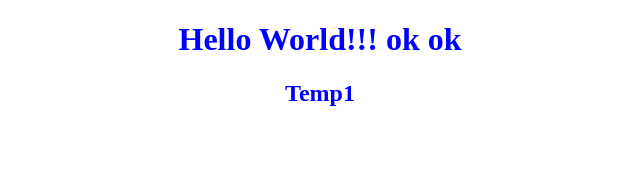
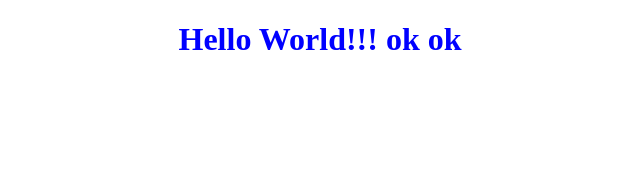
Before and after one commit to Aadarsh369/Movie_Recommender, a React (Create React App) app: page / in a window 1280 px wide. Shown: the top 170 px of the page, without its empty margins (320-960 px from the left). Built offline with nearby package versions, Linux system fonts and the light colour scheme.

Commit message:
Revert "added h2 tag"
This reverts commit bd4f77e67d6e4e0d81058d99b579992b087f8dbf.

```diff
--- a/src/App.js
+++ b/src/App.js
@@ -4,9 +4,10 @@ function App() {
   return (
     <div className="App">
         <h1>
-            Hello World!!! ok ok
+
+    Hello World!!! ok ok
+
         </h1>
-        <h2>Temp1</h2>
     </div>
   );
 }
```
